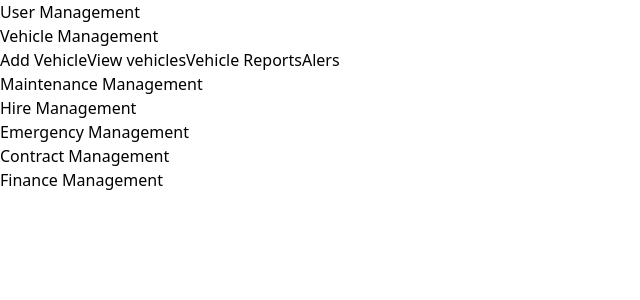
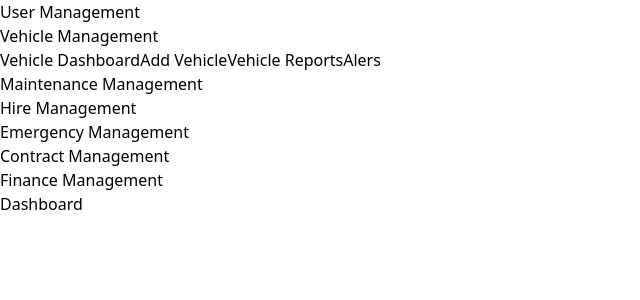
Before and after one commit to hxshan/itp-vms, a React (Vite) app in the folder frontend/: page /vehicle in a window 1280 px wide. Both pictures are taken after a click on the button "Vehicle Management". Shown: the top 300 px of the page, without its empty margins (0-640 px from the left). Built offline with nearby package versions, Linux system fonts and the light colour scheme.

Commit message:
update navigate(Fixed): Manage navigation in vehicle managment

```diff
--- a/frontend/src/App.jsx
+++ b/frontend/src/App.jsx
@@ -2,6 +2,8 @@ import { QueryClient, QueryClientProvider } from "@tanstack/react-query";
 import { BrowserRouter, Routes, Route } from "react-router-dom";
 
 import DriverDashboard from "./pages/driver/DriverDashboard";
+import VehicleDashboard from "./pages/vehicle/VehicleDashboard";
+
 import HireDashboard from "./pages/hires/HireDashboard";
 import {Login,Navbar, TopBar} from "./pages/shared"
 
@@ -36,7 +38,10 @@ function App() {
           </Route>
           <Route path="/hires" element={<HireDashboard/>}/>
           <Route path="/emergency" element={<CaseFileForm/>}/>
-          <Route path="/add_vehicle" element={<AddVehicle/>}/>
+          <Route path="vehicle" >
+            {<Route index={true} element = {<VehicleDashboard/>}/>}
+            <Route path="add"  element = {<AddVehicle/>}/>
+          </Route>
           <Route path="/Contract/:id" element={<AddContract/>}/>
           <Route path="/Vrform" element={<CreateMaintainceForm/>}/>
           <Route path="/driver" element={<DriverDashboard />} />
--- a/frontend/src/pages/shared/Navbar.jsx
+++ b/frontend/src/pages/shared/Navbar.jsx
@@ -1,7 +1,11 @@
 
 import  { useState } from 'react';
+import { useNavigate } from 'react-router-dom';
 
 const Navbar = () => {
+
+  const navigate  = useNavigate();
+
   const [isOpen, setIsOpen] = useState({
       user:false,
       vehicle: false,
@@ -54,8 +58,8 @@ const Navbar = () => {
                   </button>
                   {isOpen.vehicle && (
                       <div className="ml-0">
-                          <button className="w-full py-2 px-4 hover:bg-gray-700 focus:outline-none focus:bg-gray-700" onClick={() => handleItemClick('Vehicle Management', 'Add Vehicle')}>Add Vehicle</button>
-                          <button className="w-full py-2 px-4 hover:bg-gray-700 focus:outline-none focus:bg-gray-700" onClick={() => handleItemClick('Vehicle Management', 'view vehicles')}>View vehicles</button>
+                          <button className="w-full py-2 px-4 hover:bg-gray-700 focus:outline-none focus:bg-gray-700" onClick={() => navigate('/vehicle')}>Vehicle Dashboard</button>
+                          <button className="w-full py-2 px-4 hover:bg-gray-700 focus:outline-none focus:bg-gray-700" onClick={() => navigate('/vehicle/add')}>Add Vehicle</button>
                           <button className="w-full py-2 px-4 hover:bg-gray-700 focus:outline-none focus:bg-gray-700" onClick={() => handleItemClick('Vehicle Management', 'Vehicle Reports')}>Vehicle Reports</button>
                           <button className="w-full py-2 px-4 hover:bg-gray-700 focus:outline-none focus:bg-gray-700" onClick={() => handleItemClick('Vehicle Management', 'View Vehicles')}>Alers</button>
                       </div>
--- a/frontend/src/pages/vehicle/VehicleDashboard.jsx
+++ b/frontend/src/pages/vehicle/VehicleDashboard.jsx
@@ -1,26 +1,13 @@
 import useAxiosGet from "@/hooks/useAxiosGet"
-import {EmployeeTable,CreateUserForm} from "../../components/admin"
 import { useEffect, useState } from "react"
-import { Navbar } from "../shared"
+
 
 const VehicleDashboard = () => {
 
-    const columns =["Name ","Email","IDK foreal","something","Actions"]
-    const [users,setUsers]=useState([])
-    const {data:userData,error:userErr,isLoading:userIsLoading,refetch:userRefetch} = useAxiosGet('/user/getall')
-
-    useEffect(()=>{
-      if(userData !=null)
-        setUsers(userData)
-    },[userData])
-
-//<EmployeeTable columns={columns} data={data}/>
-    console.log(userData)
   return (
 
     <div className="container mx-auto py-10">
-        <CreateUserForm />
-        <EmployeeTable columns={columns} data={users} isLoading={userIsLoading}/>
+        <p>Dashboard</p>
      </div>
 
   )
```
Also changed, not shown: 1 other file (tests, documents, lock files or other folders).
